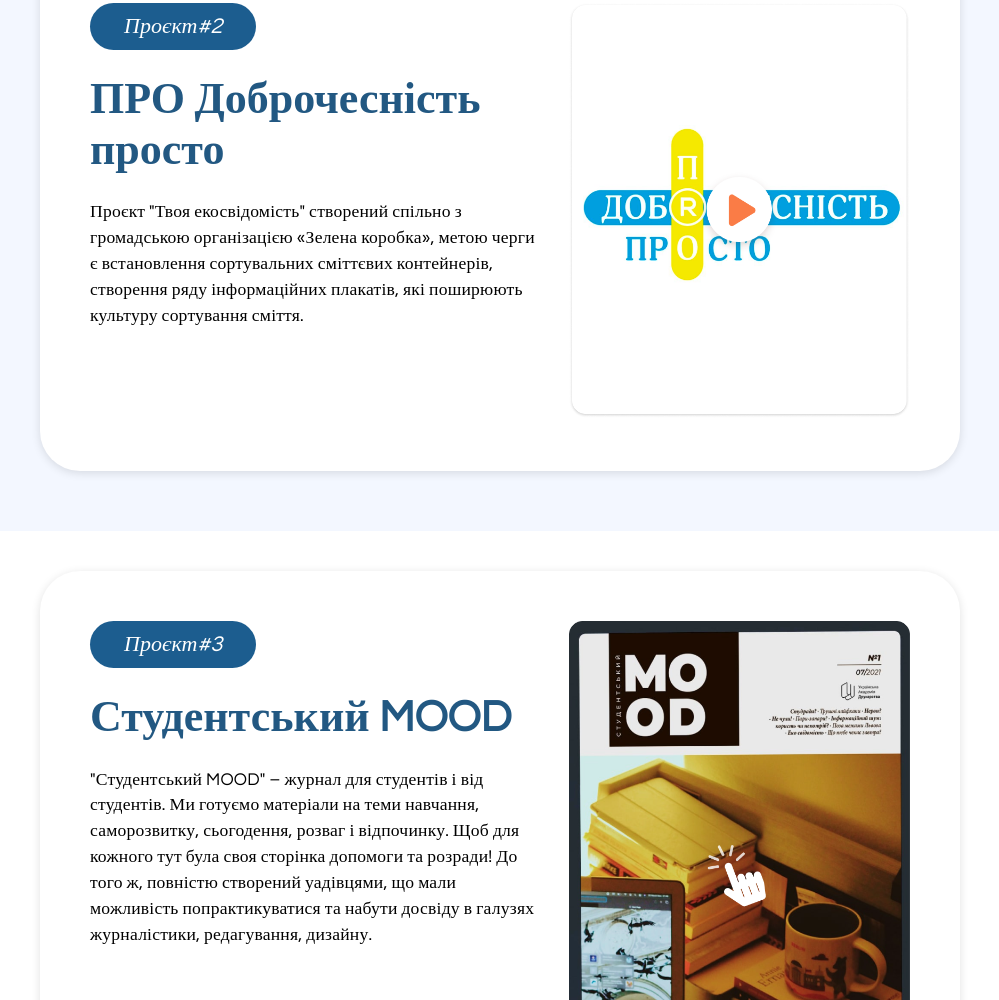
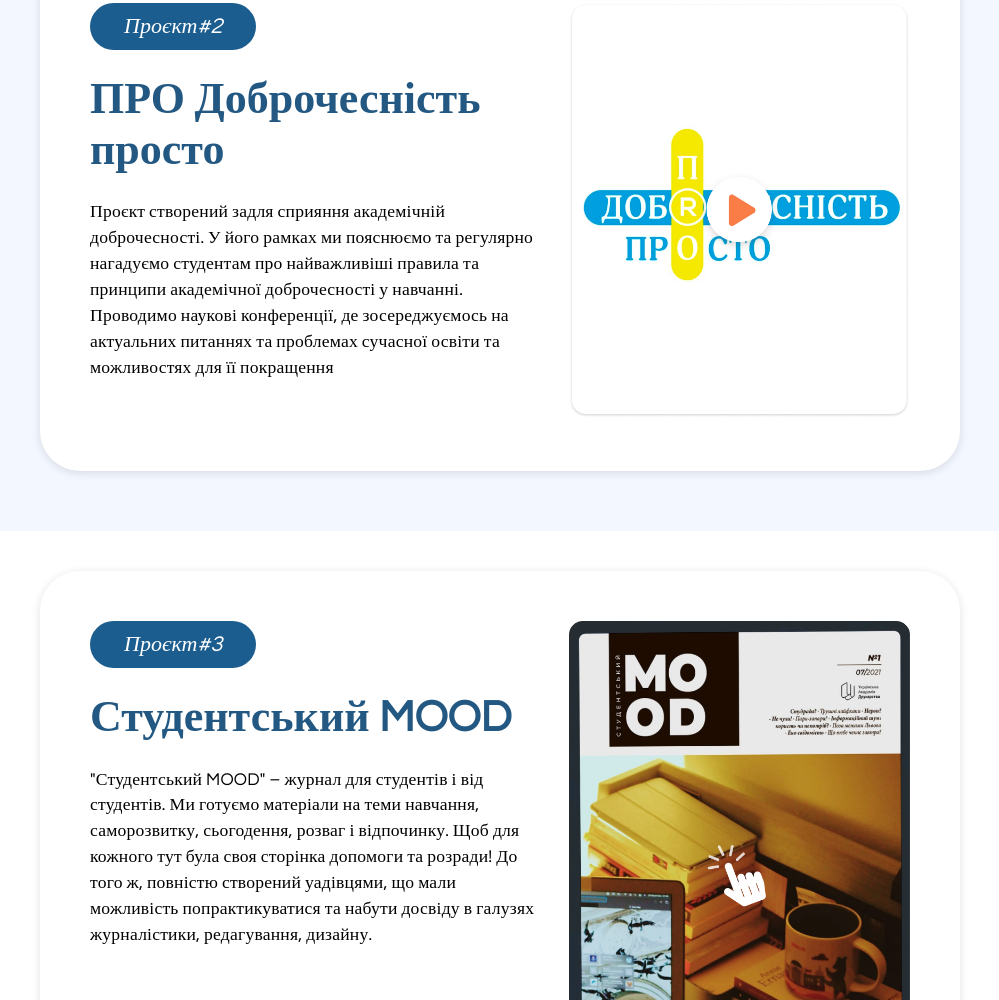
Before and after one commit to Makasin204/Studrada, a plain HTML site: page projects.html in a window 1280 px wide. Shown: the part 1553-2553 px from the top of the page, without its empty margins (140-1139 px from the left). Drawn offline with Linux system fonts and the light colour scheme.

Commit message:
Updated text

```diff
--- a/projects.html
+++ b/projects.html
@@ -55,7 +55,7 @@
                         <div class="pr-card_text_container">
                             <div class="hashtag"><a><i>Проєкт#2</i></a></div>
                             <div class="pr-title"><a>ПРО Доброчесність просто</a></div>
-                            <div class="pr-text">Проєкт "Твоя екосвідомість" створений спільно з громадською організацією «Зелена коробка», метою черги є встановлення сортувальних сміттєвих контейнерів, створення ряду інформаційних плакатів, які поширюють культуру сортування сміття.</div>
+                            <div class="pr-text">Проєкт створений задля сприяння академічній доброчесності. У його рамках ми пояснюємо та регулярно нагадуємо студентам про найважливіші правила та принципи академічної доброчесності у навчанні. Проводимо наукові конференції, де зосереджуємось на актуальних питаннях та проблемах сучасної освіти та можливостях для її покращення</div>
                         </div>
                         <div class="pr-card_img_container"><a target="_blank" href="https://youtu.be/V012OgScs_Y?feature=shared"> <img src="images/pr-dobro.png"></a></div>
                         <div class="pr-card_img_container-small"><a target="_blank" href="https://youtu.be/V012OgScs_Y?feature=shared"> <img src="images/dobro-pr-vertical.png"></a></div>
```
